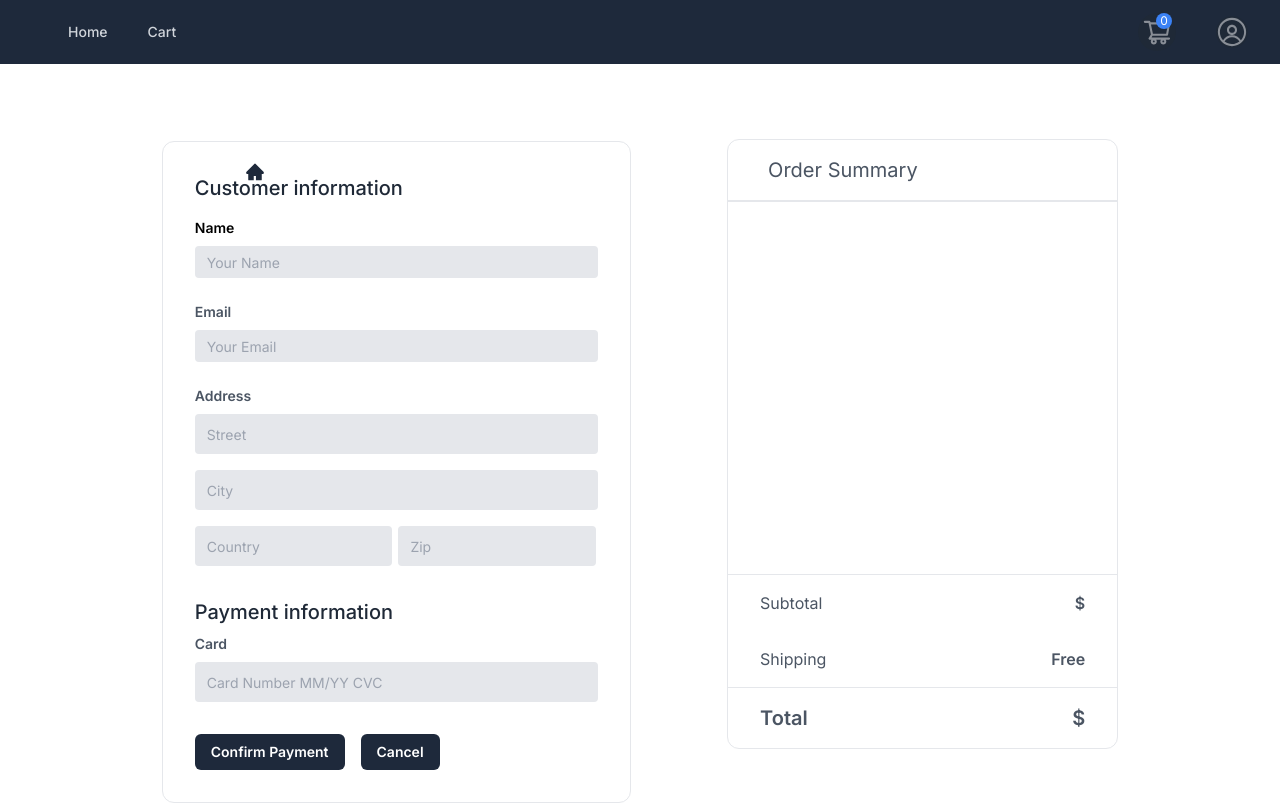
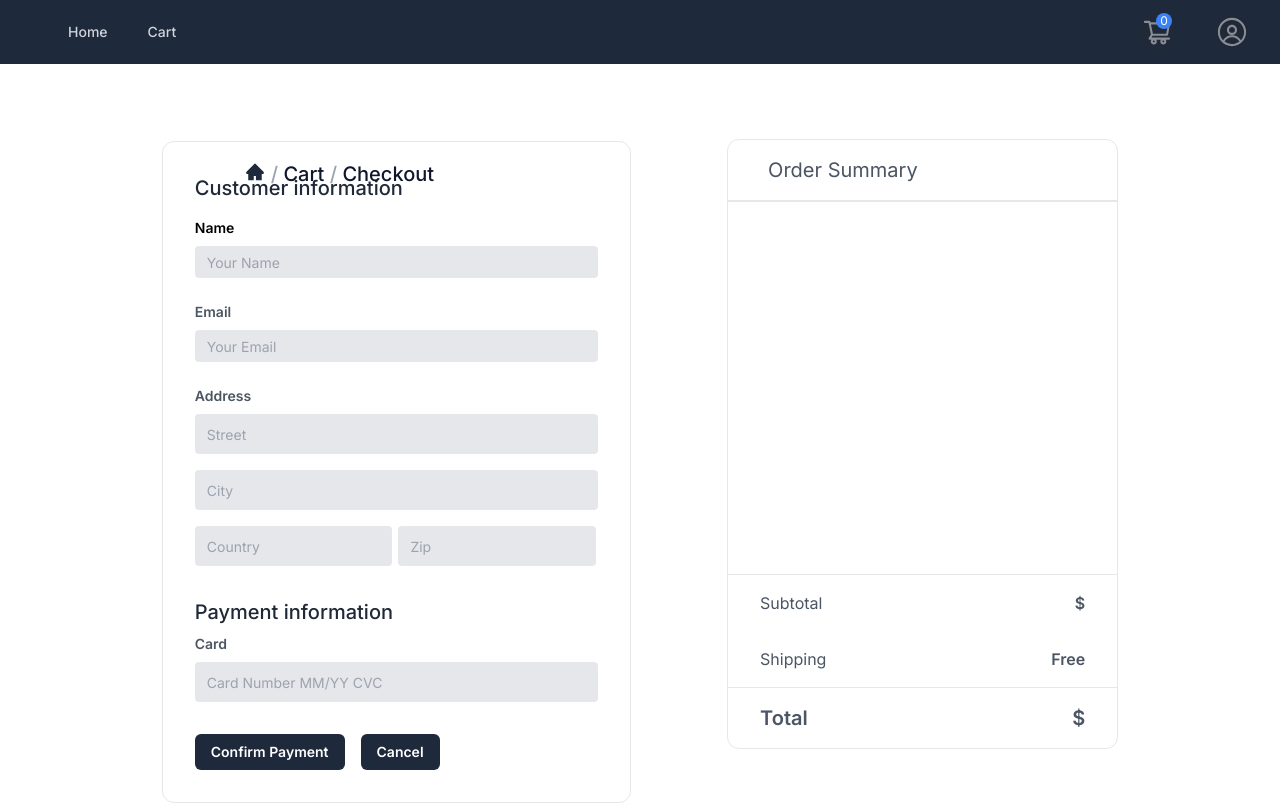
Before and after one commit to Sabbirhossain97/GadgetShop-Nextjs-Firebase, a Next.js app: page /Shop/Checkout in a window 1280 px wide. Shown: the top 803 px of the page. Built offline with nearby package versions, Linux system fonts and the light colour scheme.

Commit message:
removed query string in Link tag of cart page

```diff
--- a/components/Navbar.jsx
+++ b/components/Navbar.jsx
@@ -59,7 +59,7 @@ export default function Navbar() {
       setOpenSideBar(true);
     } else if (window.innerWidth > 800) {
       setOpenSideBar(false);
-      router.push("/Cart");
+      router.push("/Shop/Cart");
     }
   };
   return (
--- a/pages/Shop/Cart.jsx
+++ b/pages/Shop/Cart.jsx
@@ -12,7 +12,6 @@ export default function Cart() {
   const [totalQauntity, setTotalQuantity] = getData?.cartTotal;
   const [subtotal, setSubtotal] = useState(null);
   const router = useRouter();
-  const pathName= router.pathname
   const initialState = {
     items: items,
     total: totalQauntity,
@@ -97,7 +96,7 @@ export default function Cart() {
                   &nbsp;{router?.pathname.slice(0, 1)}
                 </span>{" "}
                 <span className="text-lg hover:text-blue-500 cursor-pointer">
-                  &nbsp;{router?.pathname.slice(1)}
+                  &nbsp;Cart
                 </span>
               </div>
             ) : (
@@ -232,12 +231,7 @@ export default function Cart() {
                     className="w-full mt-4 py-1.5 rounded-md focus:outline-none px-2"
                   />
                   <button className=" bottom-8 mt-12 w-full  mx-auto rounded-md bg-slate-800 py-1.5 font-medium text-blue-50 hover:bg-slate-700">
-                    <Link
-                      href={{
-                        pathname: "/Checkout",
-                        query: { name: pathName },
-                      }}
-                    >
+                    <Link href="/Shop/Checkout">
                       Checkout<span className="ml-2">&rarr;</span>
                     </Link>
                   </button>
--- a/pages/Shop/Checkout.jsx
+++ b/pages/Shop/Checkout.jsx
@@ -9,11 +9,7 @@ import { AiFillHome } from "react-icons/ai";
 export default function Checkout() {
   const getData = useContext(Context);
   const [items, setItems] = getData?.cart;
-  const [previousPath, setPreviousPath] = useState("");
   const router = useRouter();
-  useEffect(() => {
-    setPreviousPath(router?.query.name);
-  }, [router]);
   return (
     <div>
       <Navbar />
@@ -26,18 +22,19 @@ export default function Checkout() {
                 <AiFillHome className="mt-0.5 text-slate-800 hover:text-blue-500 cursor-pointer" />
               </Link>
               <span className="text-gray-400">
-                &nbsp;{previousPath ? router?.pathname.slice(0, 1) : ""}
+                &nbsp;{router?.pathname.slice(0, 1)}
               </span>
-              <Link href={router?.query.name}>
-                <span className="cursor-pointer hover:text-blue-500 text-lg">
-                  &nbsp;{previousPath ? previousPath.slice(1) : ""}
+              <Link href="/Shop/Cart">
+                <span className="text-slate-900 hover:text-blue-600">
+                  &nbsp;Cart
                 </span>
               </Link>
-              <span className="text-gray-400">
-                &nbsp;{previousPath ? router?.pathname.slice(0, 1) : ""}
-              </span>
-              <span className="text-lg hover:text-blue-500 cursor-pointer">
-                &nbsp;{previousPath ? router?.pathname.slice(1) : ""}
+              <span>
+                <span className="text-gray-400">
+                  &nbsp;{router?.pathname.slice(0, 1)}
+                </span>
+                &nbsp;
+                <span className="text-slate-900">Checkout</span>
               </span>
             </div>
             <div className=" md:w-2/5 w-10/12 ml-10 md:ml-0 md:mt-4 mt-32">
```
